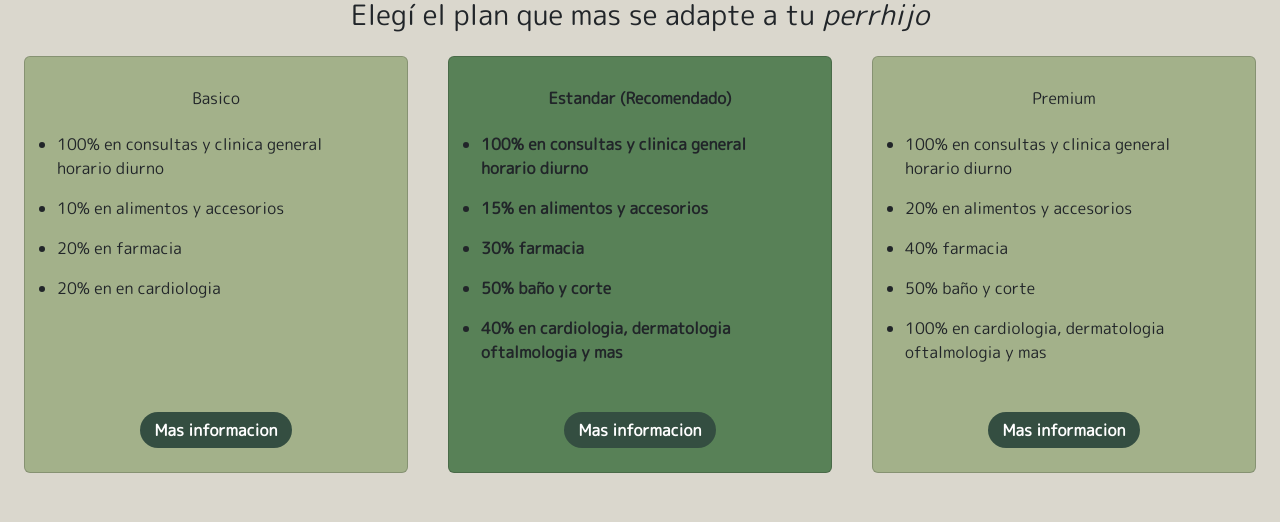
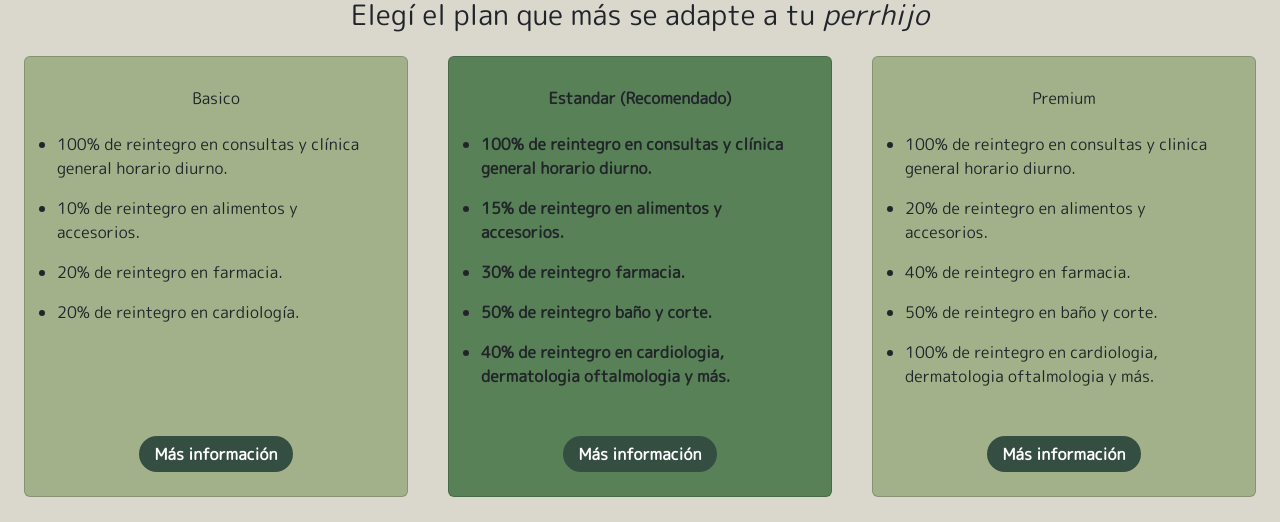
Before and after one commit to sergiohomet/proyecto-3-grupo-2, a React (Vite) app: page / in a window 1280 px wide. Shown: the part 900-1422 px from the top of the page. Built offline with nearby package versions, Linux system fonts and the light colour scheme; no server answers.

Commit message:
agrego tildes y modifico json de planes

```diff
--- a/src/Components/Planes/PlanCard.jsx
+++ b/src/Components/Planes/PlanCard.jsx
@@ -46,7 +46,7 @@ const PlanCard = ({ data }) => {
         </div>
         <div className="d-flex justify-content-center mt-2">
           <a className="btn btn-primary m-2" onClick={handleShow}>
-            Mas informacion
+            Más información
           </a>
         </div>
       </div>
--- a/src/data/planes.js
+++ b/src/data/planes.js
@@ -5,10 +5,10 @@ export const planes = [
         id: 1,
         titulo: "Basico",
         caracteristicas: [
-            "100% en consultas y clinica general horario diurno",
-            "10% en alimentos y accesorios",
-            "20% en farmacia",
-            "20% en en cardiologia"
+            "100% de reintegro en consultas y clínica general horario diurno.",
+            "10% de reintegro en alimentos y accesorios.",
+            "20% de reintegro en farmacia.",
+            "20% de reintegro en cardiología."
         ],
         infoPlan: {
             "consulta y controles clinica general (horario diurno)": "100%",
@@ -38,11 +38,11 @@ export const planes = [
         id: 2,
         titulo: "Estandar",
         caracteristicas: [
-            "100% en consultas y clinica general horario diurno",
-            "15% en alimentos y accesorios",
-            "30% farmacia",
-            "50% baño y corte",
-            "40% en cardiologia, dermatologia oftalmologia y mas"
+            "100% de reintegro en consultas y clínica general horario diurno.",
+            "15% de reintegro en alimentos y accesorios.",
+            "30% de reintegro farmacia.",
+            "50% de reintegro baño y corte.",
+            "40% de reintegro en cardiologia, dermatologia oftalmologia y más."
         ],
         infoPlan: {
             "consulta y controles clinica general (horario diurno)": "100%",
@@ -72,11 +72,11 @@ export const planes = [
         id: 3,
         titulo: "Premium",
         caracteristicas: [
-            "100% en consultas y clinica general horario diurno",
-            "20% en alimentos y accesorios",
-            "40% farmacia",
-            "50% baño y corte",
-            "100% en cardiologia, dermatologia oftalmologia y mas"
+            "100% de reintegro en consultas y clinica general horario diurno.",
+            "20% de reintegro en alimentos y accesorios.",
+            "40% de reintegro en farmacia.",
+            "50% de reintegro en baño y corte.",
+            "100% de reintegro en cardiologia, dermatologia oftalmologia y más."
         ],
         infoPlan: {
             "consulta y controles clinica general (horario diurno)": "100%",
--- a/src/pages/index.jsx
+++ b/src/pages/index.jsx
@@ -11,10 +11,10 @@ const Index = () => {
       <div className="d-flex justify-content-center container-fluid indexBackground">
         <div className="">
           <h3 className="text-start textoIndex">
-            Dale a esas Patitas todo el amor que necesitan1
+            Dale a esas Patitas todo el amor que necesitan!
           </h3>
           <p className="text-start textoIndex">
-            <b>Nosotros</b> sabemos como ciudarlos.
+            <b>Nosotros</b> sabemos como cuidarlos.
           </p>
         </div>
         <div className=" d-flex align-items-center">
@@ -33,7 +33,7 @@ const Index = () => {
       <div className=" d-flex flex-column mt-5">
         <div className="d-flex justify-content-center">
           <h3 className="mb-2 text-center">
-            Elegí el plan que mas se adapte a tu <i>perrhijo</i>
+            Elegí el plan que más se adapte a tu <i>perrhijo</i>
           </h3>
         </div>
         <div className="mb-5 planesCont container-fluid">
```
